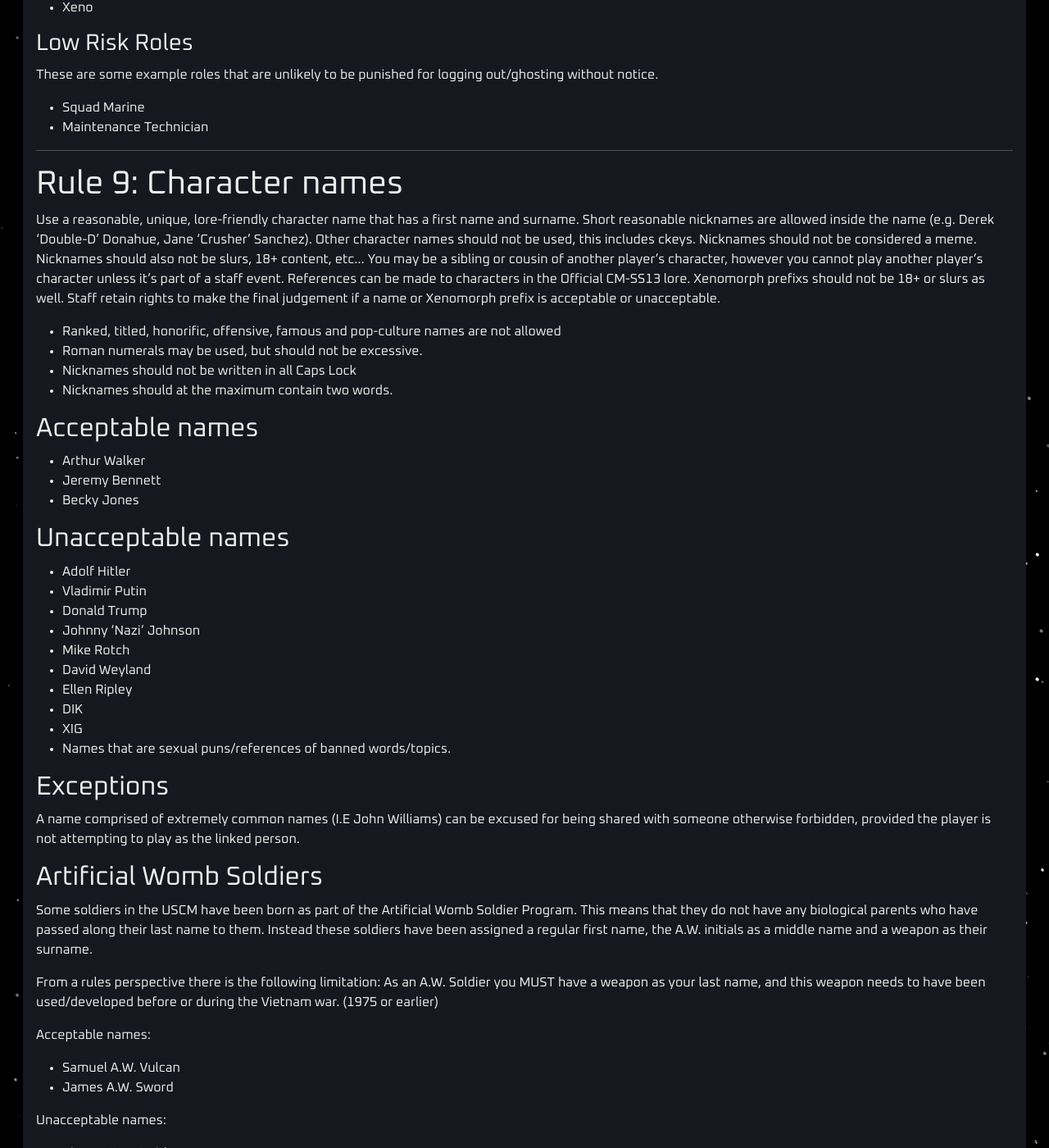
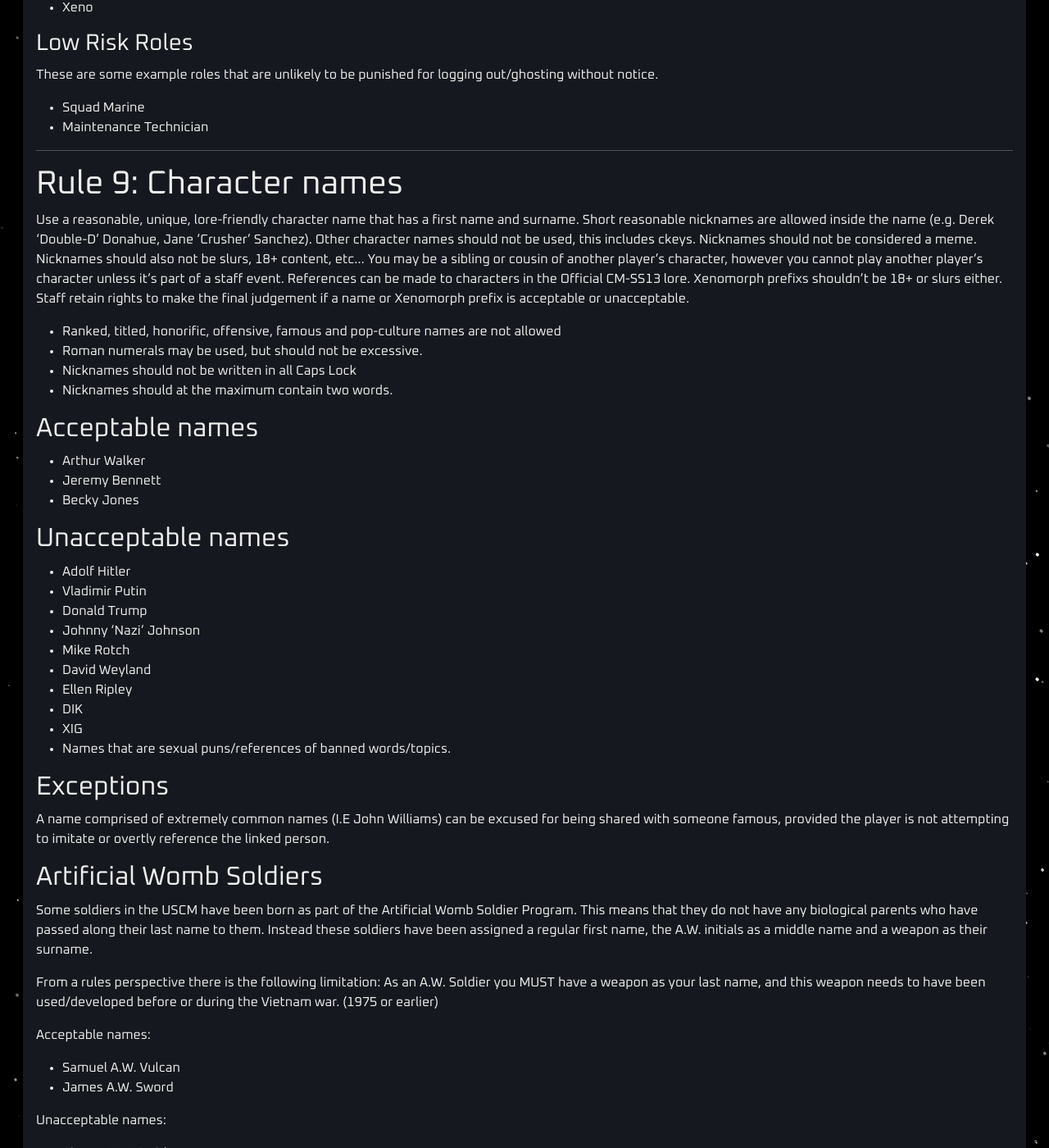
Before and after one commit to cmss13-devs/web, a Jekyll site: the page built from rules.md, in a window 1280 px wide and 1400 px high, scrolled down 9293 px. Shown: the whole window at 82% size. Built offline with Jekyll 4.4.1, drawn with Linux system fonts in a browser that asks for light colours; some of the changed text lies outside the part shown.

Commit message:
Update rules.md

```diff
--- a/rules.md
+++ b/rules.md
@@ -362,7 +362,7 @@
 
 # Rule 9: Character names
 
-Use a reasonable, unique, lore-friendly character name that has a first name and surname. Short reasonable nicknames are allowed inside the name (e.g. Derek 'Double-D' Donahue, Jane 'Crusher' Sanchez). Other character names should not be used, this includes ckeys. Nicknames should not be considered a meme. Nicknames should also not be slurs, 18+ content, etc... You may be a sibling or cousin of another player's character, however you cannot play another player's character unless it's part of a staff event. References can be made to characters in the Official CM-SS13 lore. Xenomorph prefixs should not be 18+ or slurs as well. Staff retain rights to make the final judgement if a name or Xenomorph prefix is acceptable or unacceptable.
+Use a reasonable, unique, lore-friendly character name that has a first name and surname. Short reasonable nicknames are allowed inside the name (e.g. Derek 'Double-D' Donahue, Jane 'Crusher' Sanchez). Other character names should not be used, this includes ckeys. Nicknames should not be considered a meme. Nicknames should also not be slurs, 18+ content, etc... You may be a sibling or cousin of another player's character, however you cannot play another player's character unless it's part of a staff event. References can be made to characters in the Official CM-SS13 lore. Xenomorph prefixs shouldn't be 18+ or slurs either. Staff retain rights to make the final judgement if a name or Xenomorph prefix is acceptable or unacceptable.
 
 - Ranked, titled, honorific, offensive, famous and pop-culture names are not allowed
 - Roman numerals may be used, but should not be excessive.
@@ -390,7 +390,7 @@
 
 ## Exceptions
 
-A name comprised of extremely common names (I.E John Williams) can be excused for being shared with someone otherwise forbidden, provided the player is not attempting to play as the linked person.
+A name comprised of extremely common names (I.E John Williams) can be excused for being shared with someone famous, provided the player is not attempting to imitate or overtly reference the linked person.
 
 ## Artificial Womb Soldiers
 Some soldiers in the USCM have been born as part of the Artificial Womb Soldier Program. This means that they do not have any biological parents who have passed along their last name to them. Instead these soldiers have been assigned a regular first name, the A.W. initials as a middle name and a weapon as their surname.
```
Also changed, not shown: other parts of rules.md (+0 -4 lines).
